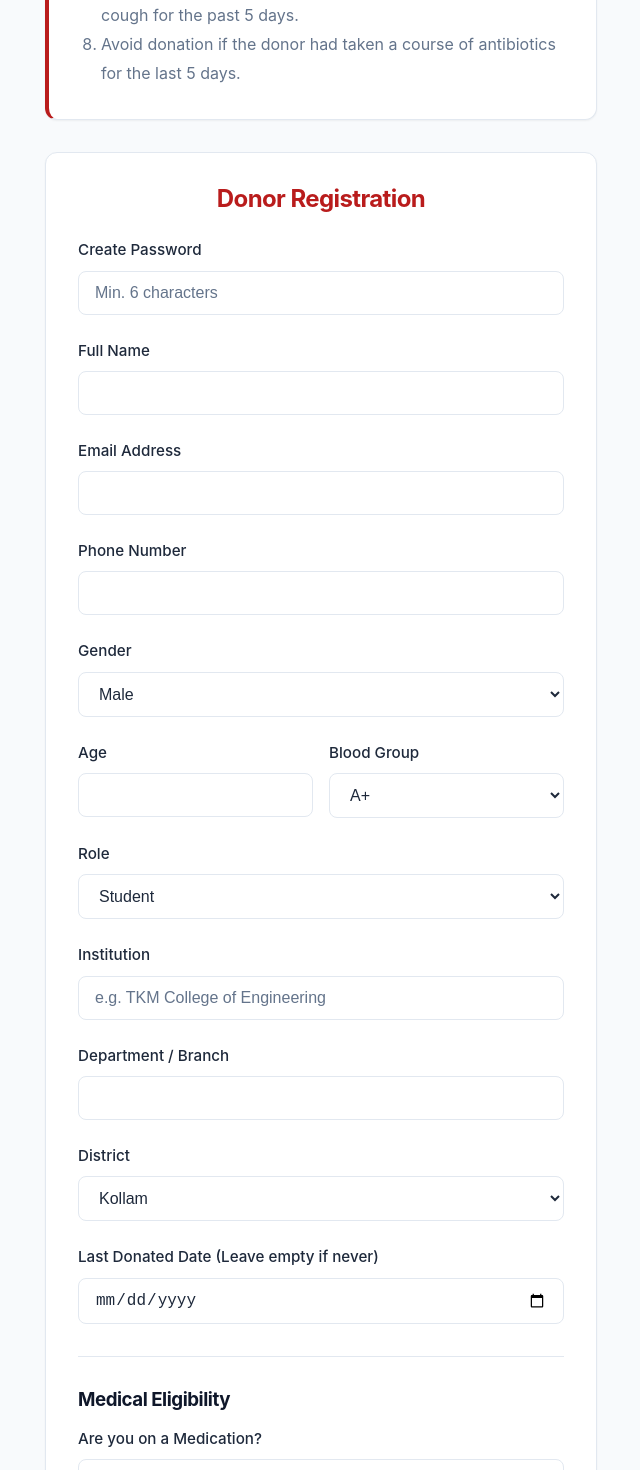
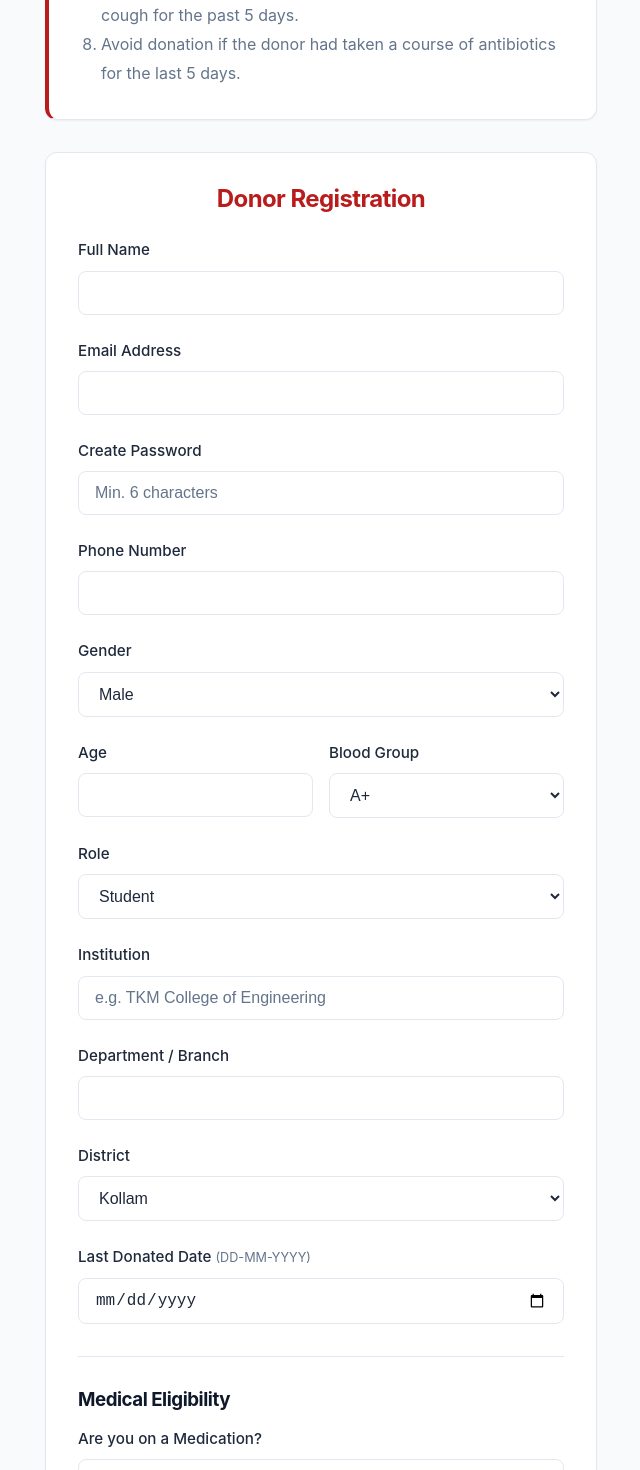
Before and after one commit to ras-al/jeevam, a React (Vite) app: page /register in a window 1280 px wide. Shown: the part 516-1986 px from the top of the page, without its empty margins (319-959 px from the left). Built offline with nearby package versions, Linux system fonts and the light colour scheme; no server answers.

Commit message:
logout button and format changes

```diff
--- a/src/pages/Dashboard.jsx
+++ b/src/pages/Dashboard.jsx
@@ -2,7 +2,7 @@
 import { useEffect, useState } from 'react';
 import { db, auth } from '../firebase';
 import { collection, getDocs, deleteDoc, doc, updateDoc } from 'firebase/firestore';
-import { onAuthStateChanged } from 'firebase/auth';
+import { onAuthStateChanged, signOut } from 'firebase/auth';
 import { useNavigate } from 'react-router-dom';
 
 function Dashboard() {
@@ -64,11 +64,7 @@ function Dashboard() {
     })
     .sort((a, b) => {
       if (sortBy === 'Newest') {
-        // Sort by createdAt if available, else fallback to simple index or name
-        // Assuming createdAt is a timestamp, but we might not have converted it yet.
-        // Let's use lastDonated for now as a proxy if createdAt isn't easy, or just name.
-        // Actually, let's sort by Name for A-Z and Z-A
-        return 0; // Default no sort for now if timestamp logic is complex without conversion
+        return 0; // Default sort
       }
       if (sortBy === 'Name A-Z') return a.fullName.localeCompare(b.fullName);
       if (sortBy === 'Name Z-A') return b.fullName.localeCompare(a.fullName);
@@ -122,12 +118,25 @@ function Dashboard() {
     }
   };
 
+  // 8. Logout Function
+  const handleLogout = async () => {
+    try {
+      await signOut(auth);
+      navigate('/admin');
+    } catch (error) {
+      alert("Error logging out: " + error.message);
+    }
+  };
+
   return (
     <div className="container" style={{ marginTop: '2rem' }}>
       <div className="card">
         <div style={{ display: 'flex', justifyContent: 'space-between', alignItems: 'center', marginBottom: '2rem' }}>
           <h2 style={{ color: 'var(--primary-color)' }}>NSS Admin Dashboard</h2>
-          <button className="btn btn-primary" onClick={exportCSV}>Export CSV</button>
+          <div style={{ display: 'flex', gap: '1rem' }}>
+            <button className="btn btn-primary" onClick={exportCSV}>Export CSV</button>
+            <button className="btn btn-secondary" onClick={handleLogout}>Logout</button>
+          </div>
         </div>
 
         {/* Filters Toolbar */}
--- a/src/pages/Register.jsx
+++ b/src/pages/Register.jsx
@@ -2,12 +2,12 @@
 import { useState } from 'react';
 import { db, auth } from '../firebase';
 import { doc, setDoc, serverTimestamp } from 'firebase/firestore';
+import { useNavigate } from 'react-router-dom'; // Corrected import
 import { createUserWithEmailAndPassword } from 'firebase/auth';
-import { useNavigate } from 'react-router-dom';
 
 function Register() {
   const navigate = useNavigate();
-  const [password, setPassword] = useState(''); // New State for Password
+  const [password, setPassword] = useState('');
 
   // Form State
   const [formData, setFormData] = useState({
@@ -46,17 +46,20 @@ function Register() {
       await setDoc(doc(db, "donors", user.uid), {
         ...formData,
         bloodGroup: finalBloodGroup,
-        uid: user.uid, // Store UID for reference
+        uid: user.uid,
         createdAt: serverTimestamp(),
         verified: true
       });
 
       alert("Registration Successful! You are now logged in.");
-      navigate('/donor-dashboard'); // Redirect to their profile
+      navigate('/donor-dashboard');
     } catch (error) {
       alert("Error registering: " + error.message);
     }
   };
+
+  // Get today's date for max attribute
+  const today = new Date().toISOString().split('T')[0];
 
   return (
     <div className="container" style={{ maxWidth: '600px', marginTop: '2rem', paddingBottom: '2rem' }}>
@@ -80,18 +83,6 @@ function Register() {
         <h2 style={{ marginBottom: '1.5rem', textAlign: 'center', color: 'var(--primary-color)' }}>Donor Registration</h2>
 
         <form onSubmit={handleSubmit}>
-          {/* Password Field */}
-          <div className="form-group">
-            <label className="form-label">Create Password</label>
-            <input
-              className="form-control"
-              required
-              type="password"
-              placeholder="Min. 6 characters"
-              value={password}
-              onChange={(e) => setPassword(e.target.value)}
-            />
-          </div>
 
           <div className="form-group">
             <label className="form-label">Full Name</label>
@@ -112,6 +103,19 @@ function Register() {
               required
               value={formData.email}
               onChange={(e) => setFormData({ ...formData, email: e.target.value })}
+            />
+          </div>
+
+          {/* Password Field */}
+          <div className="form-group">
+            <label className="form-label">Create Password</label>
+            <input
+              className="form-control"
+              required
+              type="password"
+              placeholder="Min. 6 characters"
+              value={password}
+              onChange={(e) => setPassword(e.target.value)}
             />
           </div>
 
@@ -240,10 +244,13 @@ function Register() {
           </div>
 
           <div className="form-group">
-            <label className="form-label">Last Donated Date (Leave empty if never)</label>
+            <label className="form-label">
+              Last Donated Date <small style={{ fontWeight: 'normal', color: 'var(--text-secondary)' }}>(DD-MM-YYYY)</small>
+            </label>
             <input
               className="form-control"
               type="date"
+              max={today}
               value={formData.lastDonated}
               onChange={(e) => setFormData({ ...formData, lastDonated: e.target.value })}
             />
```
